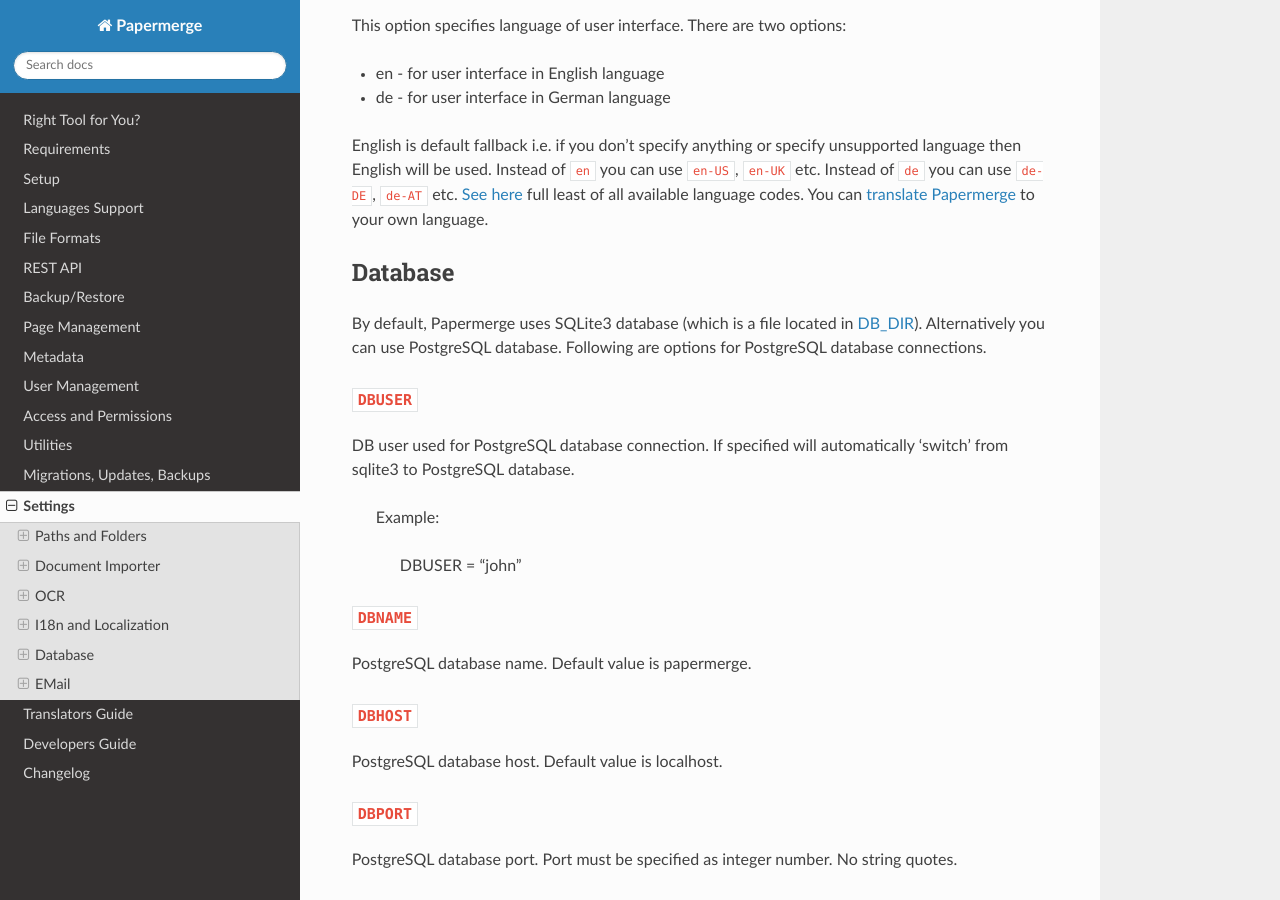
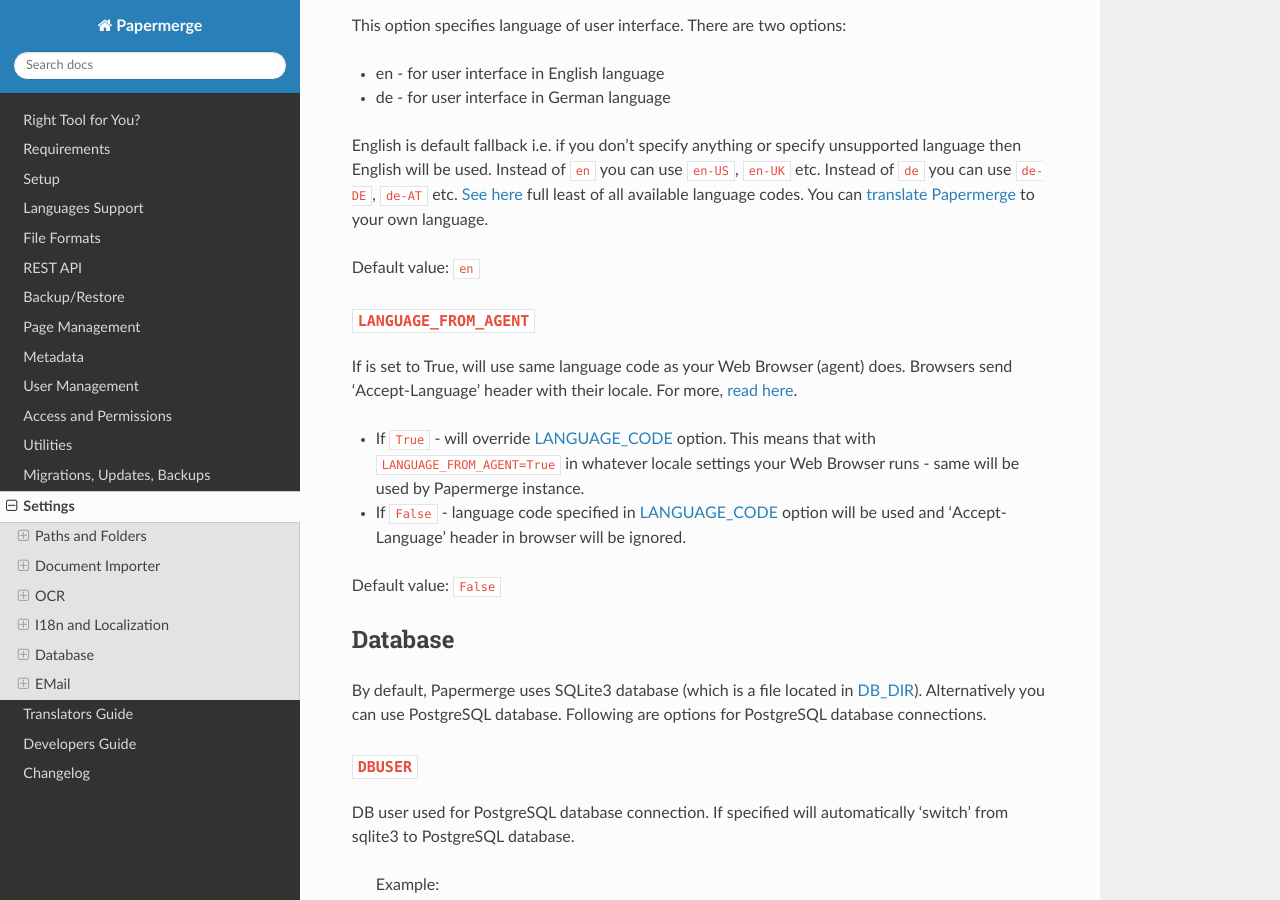
Before and after one commit to ciur/papermerge, a Sphinx documentation site: the page built from docs/source/settings.rst, in a window 1280 px wide and 900 px high, scrolled down 3032 px. Built offline with Sphinx 7.4.7 and the Read the Docs theme 2.0.0, drawn with Linux system fonts in a browser that asks for light colours.

Commit message:
Documentation for LANGUAGE_CODE and LANGUAGE_FROM_AGENT settings.

```diff
--- a/docs/source/settings.rst
+++ b/docs/source/settings.rst
@@ -146,6 +146,7 @@
 
 I18n and Localization
 #######################
+.. _config_language_code:
 
 ``LANGUAGE_CODE``
 ~~~~~~~~~~~~~~~~~~~
@@ -162,6 +163,21 @@
 Instead of ``de`` you can use ``de-DE``, ``de-AT`` etc.
 `See here <http://www.i18nguy.com/unicode/language-identifiers.html>`_ full least of all available language codes.
 You can :ref:`translate Papermerge <translate>` to your own language.
+
+Default value: ``en``
+
+.. _config_language_from_agent:
+``LANGUAGE_FROM_AGENT``
+~~~~~~~~~~~~~~~~~~~~~~~~
+
+If is set to True, will use same language code as your Web Browser (agent) does.
+Browsers send 'Accept-Language' header with their locale.
+For more, `read here <https://developer.mozilla.org/en-US/docs/Web/HTTP/Headers/Accept-Language>`_.
+
+* If ``True``  - will override :ref:`LANGUAGE_CODE <config_language_code>` option. This means that with ``LANGUAGE_FROM_AGENT=True`` in whatever locale settings your Web Browser runs - same will be used by Papermerge instance.
+* If ``False`` - language code specified in :ref:`LANGUAGE_CODE <config_language_code>` option will be used and 'Accept-Language' header in browser will be ignored.
+
+Default value: ``False``
 
 .. _database:
 
```
Also changed, not shown: 1 other file.
